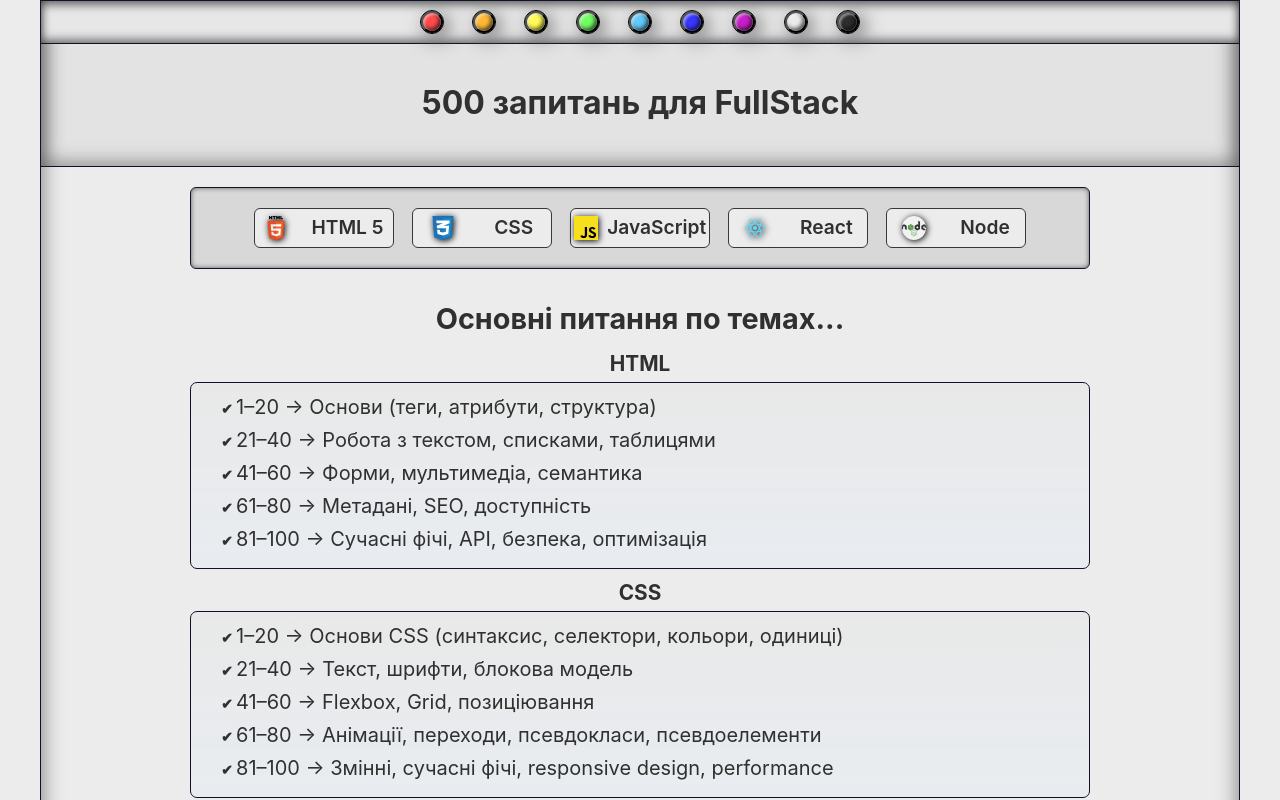
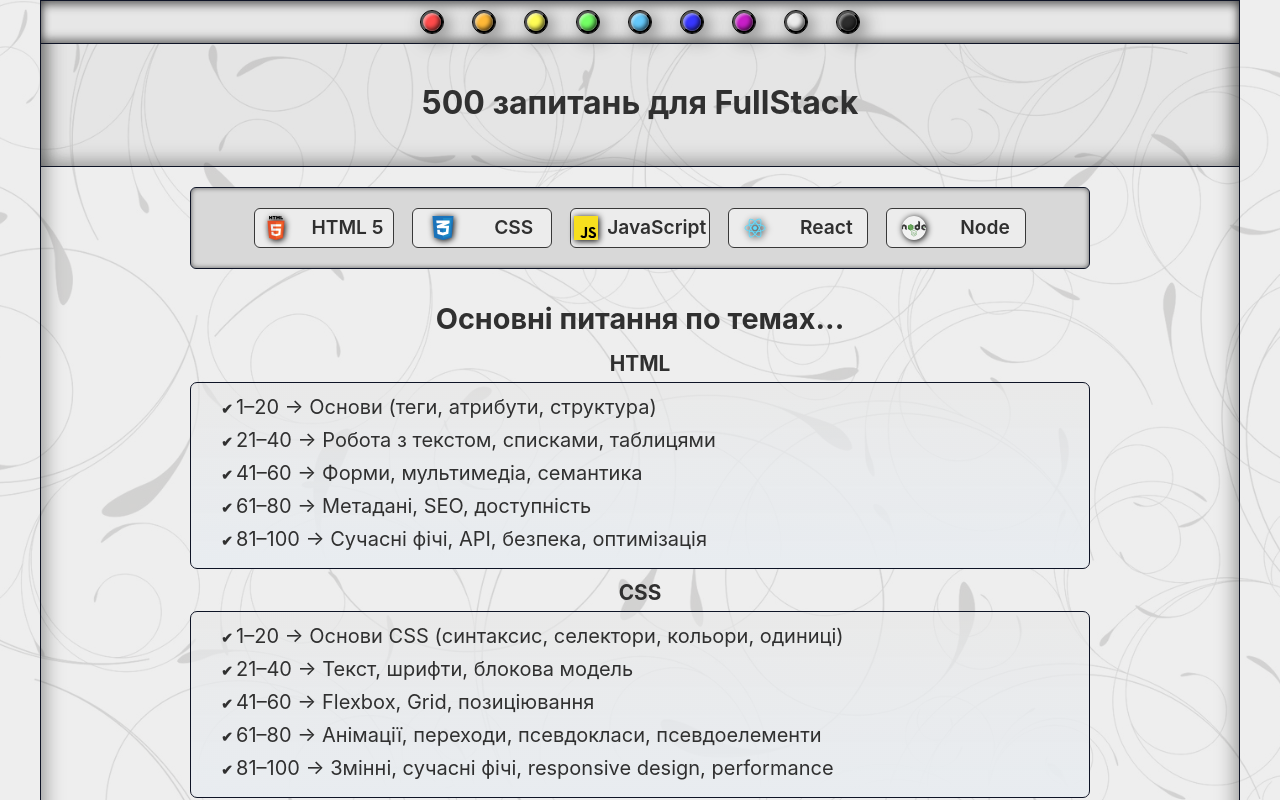
Before and after one commit to R220V/500-FAQ-mop, a plain HTML site: page index.html in a window 1280 px wide. Shown: the top 800 px of the page. Drawn offline with nearby package versions, Linux system fonts and the light colour scheme.

Commit message:
change relative path bg

```diff
--- a/css/style.css
+++ b/css/style.css
@@ -826,7 +826,7 @@
     content: '';
     position: fixed;
     inset: 0;
-    background: url('img/bg/zavitushki.jpg') center / 105%;
+    background: url('../img/bg/zavitushki.jpg') center / 105%;
     opacity: 0.12;
     z-index: -1;
     animation: bgscroll 40s linear infinite alternate;
```
